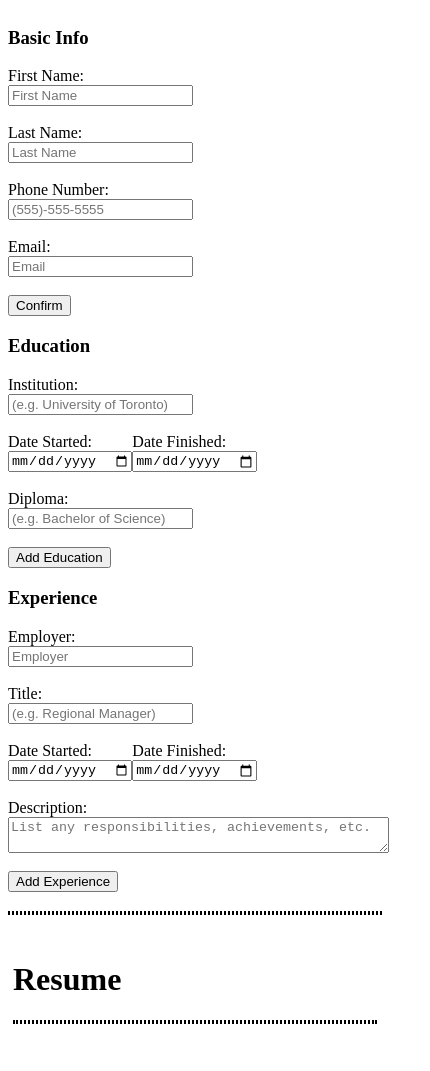
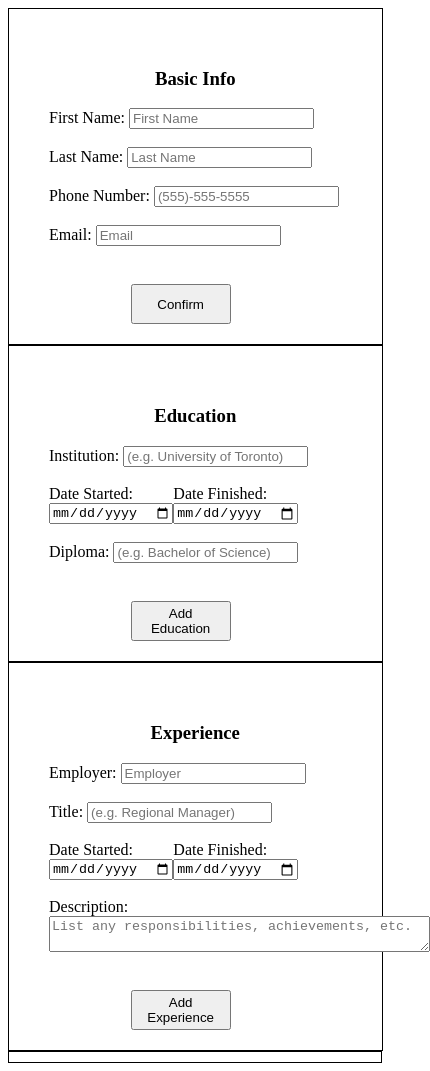
Before and after one commit to filroy-code/cv_app, a React (Create React App) app: page / in a window 390 px wide. Shown: the whole page, 430 px wide, since content can reach past the window. Before the commit the page ends 1037 px from the top, so only its background shows below. Built offline with nearby package versions, Linux system fonts and the light colour scheme.

Commit message:
improved UI: grid layout, edit and delete icons, responsiveness

```diff
--- a/src/App.js
+++ b/src/App.js
@@ -7,6 +7,7 @@ import EducationInfoOutput from './components/EducationInfoOutput'
 import ExperienceInfoOutput from './components/ExperienceInfoOutput'
 import React from 'react'
 import { nanoid } from 'nanoid'
+
 
 function App() {
 
@@ -105,6 +106,11 @@ function App() {
   })
   }
 
+  //icon functions
+  function editEntry(event) {
+    console.log(event.target.value)
+  }
+
   return (
     <div className='main'>
       <div className='forms'>
@@ -125,12 +131,13 @@ function App() {
           experienceFormStatus={experienceFormStatus}
         />
         </div>
-        <div className='vl' />
+        {/*<div className='vl' />*/}
         <div className='outputs'>
-          <h1>Resume</h1>
-          <div className='hl' />
           {submitted ? <BasicInfoOutput personInfo={personInfo} /> : null }
-          <EducationInfoOutput educationInfo={educationInfo} />
+          <EducationInfoOutput
+            educationInfo={educationInfo}
+            editEntry={editEntry}
+          />
           <ExperienceInfoOutput experienceInfo={experienceInfo} />
         </div>
     </div>
--- a/src/components/BasicInfo.js
+++ b/src/components/BasicInfo.js
@@ -42,8 +42,9 @@ export default function BasicInfo(props) {
                         value={props.formStatus.email.value}
                 />
                 <br /><br />
-                <button>{props.submitted ? "Edit" : "Confirm"}</button>
             </form>
+            <div />
+            <button className="submitButton" onClick={props.submitHandler}>{props.submitted ? "Edit" : "Confirm"}</button>
         </div>
     )
 }
--- a/src/components/BasicInfoOutput.js
+++ b/src/components/BasicInfoOutput.js
@@ -3,8 +3,8 @@ import React from "react"
 export default function BasicInfoOutput(props) {
 
     return <div className="basicInfoOutput">
-        <h3>{props.personInfo.firstName} {props.personInfo.lastName}</h3>
+        <h1>{props.personInfo.firstName} {props.personInfo.lastName}</h1>
+        <h3>{props.personInfo.email}</h3>
         <h3>{props.personInfo.phoneNumber}</h3>
-        <h3>{props.personInfo.email}</h3>
     </div>
 }
--- a/src/components/EducationInfo.js
+++ b/src/components/EducationInfo.js
@@ -44,8 +44,9 @@ export default function EducationInfo(props) {
                         value={props.edFormStatus.diploma.value}
                 />
                 <br /><br />
-                <button>{"Add Education"}</button>
             </form>
+            <div />
+            <button onClick={props.submitHandler} className="submitButton">{"Add Education"}</button>
         </div>
     )
 }
--- a/src/components/EducationInfoOutput.js
+++ b/src/components/EducationInfoOutput.js
@@ -1,4 +1,6 @@
 import React from "react"
+import EditIcon from '@material-ui/icons/Edit';
+import DeleteIcon from '@material-ui/icons/Delete';
 
 export default function EducationInfoOutput(props) {
 
@@ -15,6 +17,10 @@ export default function EducationInfoOutput(props) {
     const educationList = props.educationInfo.map(x => {
         return(
             <div className="schoolEntry" key={x.id}>
+                <div className="icons">
+                <EditIcon fontSize="small" className="icon" onClick={props.editEntry}/>
+                <DeleteIcon fontSize="small" className="icon" onClick={props.editEntry}/>
+                </div>
                 <h3>{x.school}</h3>
                 <h4>{x.diploma}</h4>
                 <h5>{x.dateStarted} - {x.dateFinished}</h5>
--- a/src/components/ExperienceInfo.js
+++ b/src/components/ExperienceInfo.js
@@ -53,8 +53,9 @@ export default function ExperienceInfo(props) {
                         cols="45"
                 />
                 <br /><br />
-                <button>{"Add Experience"}</button>
             </form>
+            <div />
+            <button className="submitButton" onClick={props.submitHandler}>{"Add Experience"}</button>
         </div>
     )
 }
--- a/src/components/ExperienceInfoOutput.js
+++ b/src/components/ExperienceInfoOutput.js
@@ -1,4 +1,6 @@
 import React from "react"
+import EditIcon from '@material-ui/icons/Edit';
+import DeleteIcon from '@material-ui/icons/Delete';
 
 export default function ExperienceInfoOutput(props) {
 
@@ -15,8 +17,16 @@ export default function ExperienceInfoOutput(props) {
     const experienceList = props.experienceInfo.map(x => {
         return(
             <div className="experienceEntry" key={x.id}>
-                <h3>{x.employer} - {x.jobTitle}</h3>
-                <h5>{x.workDateStarted} - {x.workDateFinished}</h5>
+                <div className="experienceGrouperMain">
+                    <div>
+                        <h3>{x.employer} - {x.jobTitle}</h3>
+                        <h4>{x.workDateStarted} - {x.workDateFinished}</h4>
+                    </div>
+                    <div className="experienceGrouperIcons">
+                        <EditIcon fontSize="small" className="icon" onClick={console.log("hello")}/>
+                        <DeleteIcon fontSize="small" className="icon" onClick={console.log("hello")}/>
+                    </div>
+                </div>
                 <p>{x.description}</p>
             </div>
         )
--- a/src/index.css
+++ b/src/index.css
@@ -1,23 +1,50 @@
 .main {
-  display: flex;
-  gap: 5vw;
+  display: grid;
+  grid-template-columns: 49vw 49vw;
+}
+
+.inputs {
+  display: grid;
+  grid-template-columns: 10vw 10vw 10vw 10vw;
+  padding: 40px;
+  border: 1px solid black;
+  margin-right: 1vw;
+  position: relative;
+}
+
+.inputs > h3 {
+  align-self: center;
 }
 
 .basicInfoOutput {
-  width: 50vw;
-  display: flex;
-  justify-content: space-between;
+  text-align: center;
   padding: 10px;
+  line-height: 0.5;
+}
+
+.submitButton {
+  height: 40px;
+  width: 100px;
+  align-self: center;
+  position: absolute;
+  top: 20px;
+  right: 5%;
 }
 
 .outputs {
   padding: 5px;
+  border: 1px solid black;
+}
+
+.outputs > h1 {
+  align-self: center;
+  text-align: center;
 }
 
 .dates {
   display: flex;
   justify-content: space-between;
-  width: 35vw;
+  width: 18vw;
 }
 
 .forms {
@@ -39,15 +66,50 @@ h1 {
 .schoolEntry {
   line-height: 0.5;
   padding: 20px;
+  position: relative;
+}
+
+.icons {
+  display: flex;
+  justify-content: flex-end;
+  gap: 10px;
+}
+
+.icon:hover {
+  color: rgba(145, 141, 141, 0.979)
 }
 
 .schoolEntry:hover {
   background-color: rgba(255, 255, 0, 0.205);
 }
 
+.experienceEntry:hover {
+  background-color: rgba(255, 255, 0, 0.205);
+}
+
+.experienceEntry {
+  line-height: 0.5;
+  padding: 20px;
+}
+
+.experienceEntry > p {
+  line-height: 1;
+}
+
+.experienceGrouperMain {
+  display: flex;
+  justify-content: space-between;
+  align-items: center;
+}
+
+.experienceGrouperIcons {
+  display: flex;
+  gap: 10px;
+}
+
 .educationInfoOutput {
   display: flex;
-  gap: 50px;
+  justify-content: space-around;
 }
 
 textarea {
@@ -56,6 +118,17 @@ textarea {
 
 @media only screen and (max-width: 600px) {
   .main {
+    display: flex;
     flex-direction: column;
   }
+
+  .inputs {
+    display: flex;
+    width: 75vw;
+    flex-direction: column;
+  }
+
+  .submitButton {
+    position: relative;
+  }
 }
```
